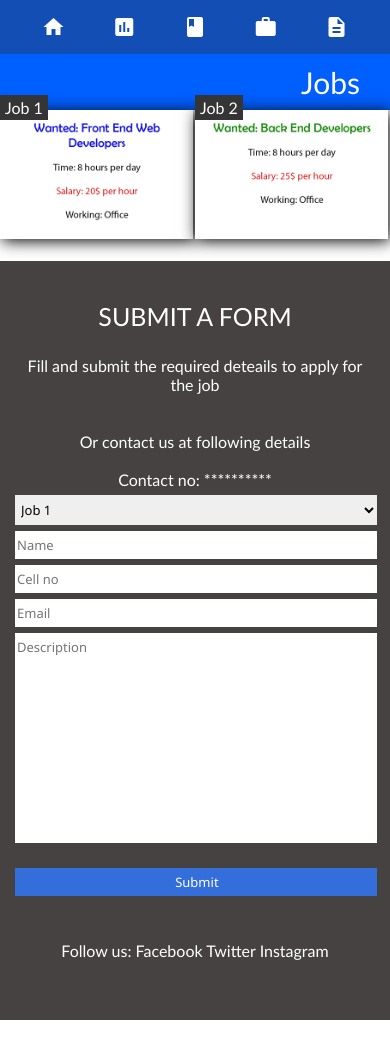
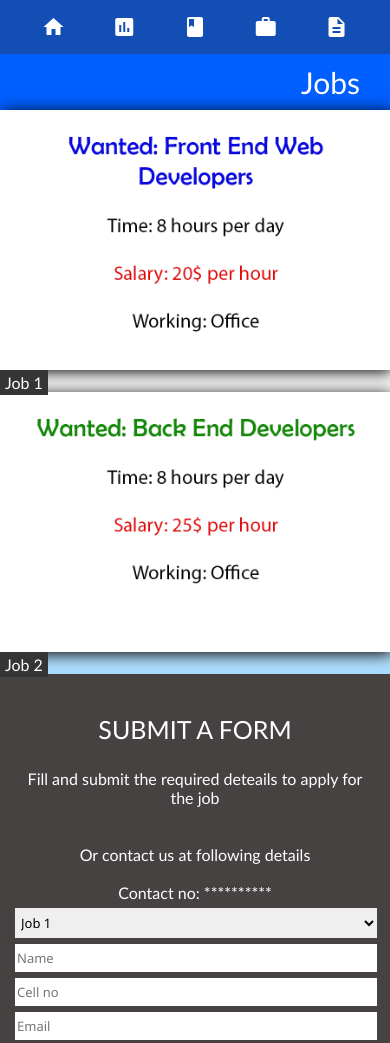
Before and after one commit to arunacharya528/TCA-web, a plain HTML site: page jobs.html in a window 390 px wide. Shown: the top 1043 px of the page. Before the commit the page ends 1020 px from the top, so only its background shows below. Drawn offline with Linux system fonts and the light colour scheme.

Commit message:
Added minor changes in index and jobs

```diff
--- a/designs/jobs.css
+++ b/designs/jobs.css
@@ -27,7 +27,7 @@ section{
     color:white;
     background: rgb(54, 53, 53);
     z-index: 1;
-    top:-95.3%;
+    top:-50%;
     left:0%;
     text-align: center;
     position: relative;
@@ -109,7 +109,10 @@ form{
     text-decoration: none;
     color:white;
 }
-
+.social_icon{
+    height:20px;
+    padding:35px 15px;
+}
 
 
 @media only screen and (max-width:1300px){
@@ -148,4 +151,17 @@ form{
     #job_index,#submit{
         width:100.5%;
     }
+    .job_description{
+        width: 100%;
+    }
+    .job_image{
+        width: 100%;
+    }
+    #job_sample_holder{
+        display: flex;
+        flex-direction: column;
+    }
+    #job1,#job2{
+        top: -50%;
+    }
 }
--- a/designs/main.css
+++ b/designs/main.css
@@ -28,7 +28,7 @@ body{
 .material-icons{
     padding:15px 0 15px 0;
     width: 100%;
-    transition-duration: 1s;
+    transition-duration: 0.3s;
 
 }
 .material-icons:hover{
@@ -106,7 +106,7 @@ section{
         height:54px;
         position: sticky;
         top: 0;
-        z-index: 1;
+        z-index: 2;
     }
     .nav_icon{
         padding: 0 6vw 0 6vw;
--- a/jobs.html
+++ b/jobs.html
@@ -77,10 +77,10 @@
                     </div>
                 </div>
                 <div id='social_media_connect'>
-                    Follow us:
-                    <a href='http://facebook.com'>Facebook</a>
-                    <a href='http://facebook.com'>Twitter</a>
-                    <a href='http://facebook.com'>Instagram</a>
+                    Follow us: <br>
+                    <a href='http://facebook.com'><img src='images/fb.png' class='social_icon'></a>
+                    <a href='http://facebook.com'><img src='images/tb.png' class='social_icon'></a>
+                    <a href='http://facebook.com'><img src='images/ib.png' class='social_icon'></a>
                 </div>
             </div>
         </div>
```
Also changed, not shown: images/fb.png (added), images/ib.png (added), images/tb.png (added).
